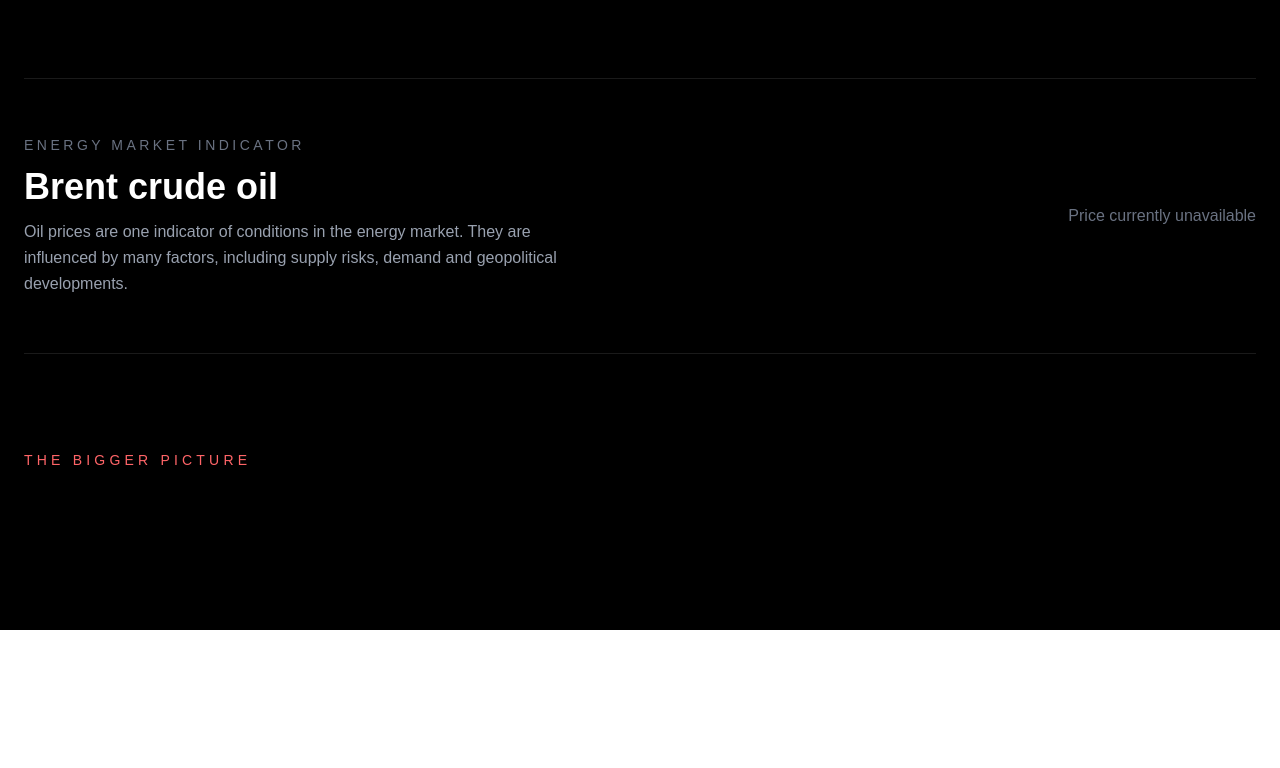
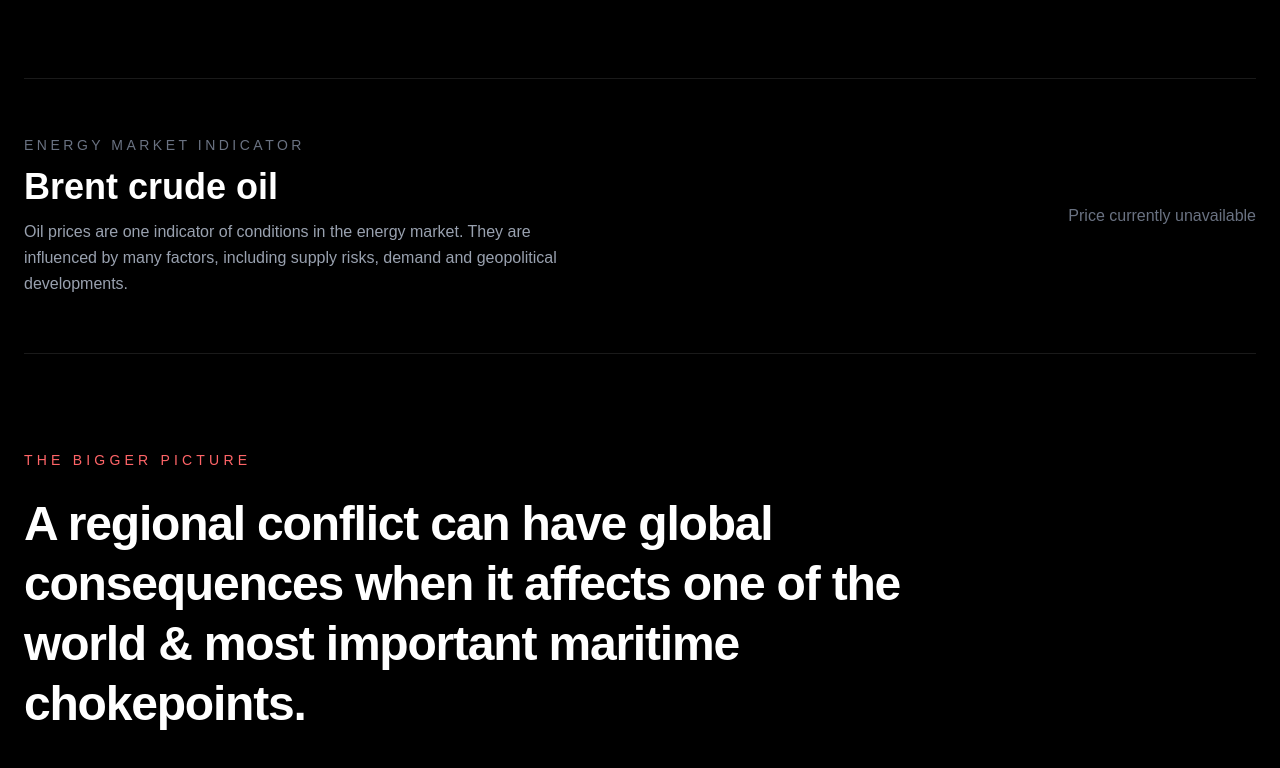
Before and after one commit to Reketino/Strait-of-Hormuz, a Next.js app: page /story in a window 1280 px wide. Shown: the part 9235-10003 px from the top of the page. Before the commit the page ends 9865 px from the top, so only its background shows below. Built offline with nearby package versions, Linux system fonts and the light colour scheme; no server answers.

Commit message:
refactor: add impactful statement about regional conflict consequences in ImpactSection

```diff
--- a/src/components/story/ImpactSection.tsx
+++ b/src/components/story/ImpactSection.tsx
@@ -201,6 +201,11 @@ export default function ImpactSection() {
           <p className="text-sm uppercase tracking-[0.3em] text-red-400">
             The bigger picture
           </p>
+
+          <p className="mt-6 text-3xl font-bold leading-tight tracking-tight md:text-5xl">
+            A regional conflict can have global consequences when it affects
+            one of the world & most important maritime chokepoints.
+          </p>
         </footer>
       </article>
     </section>
```
